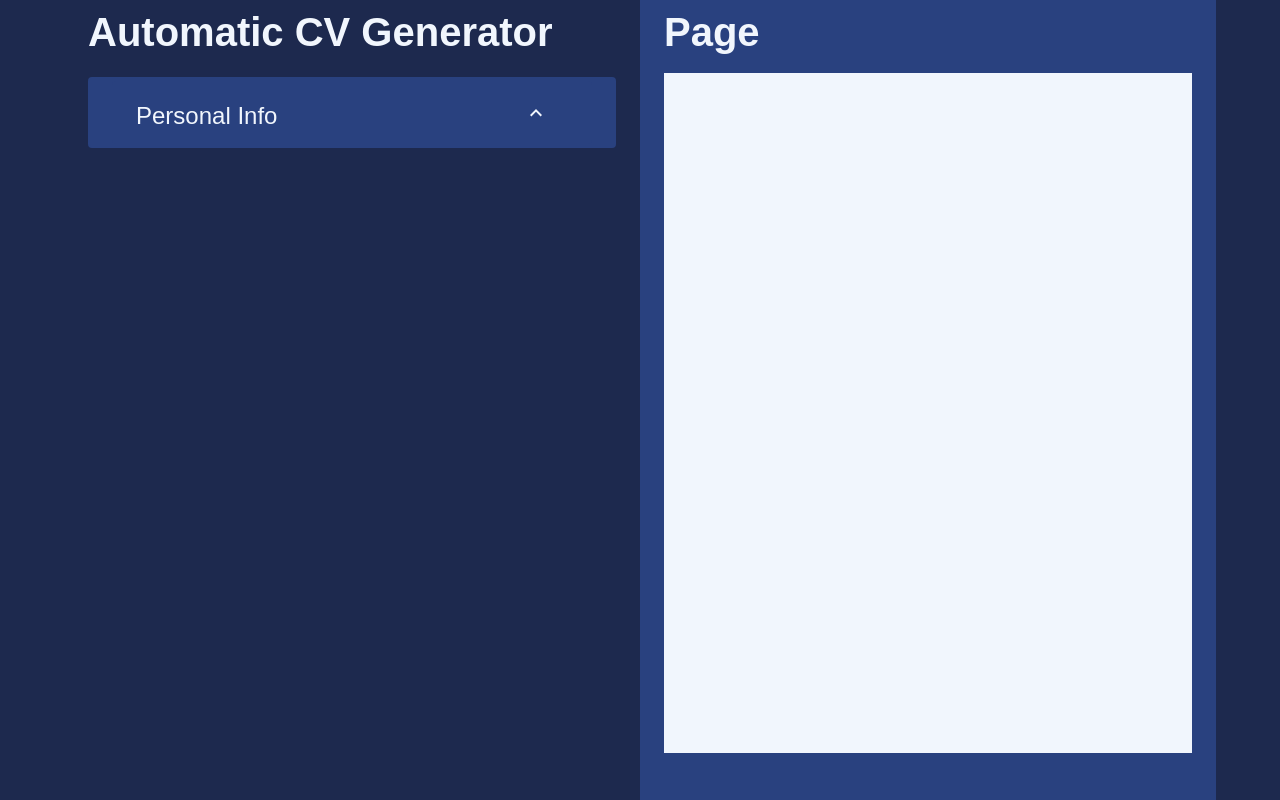
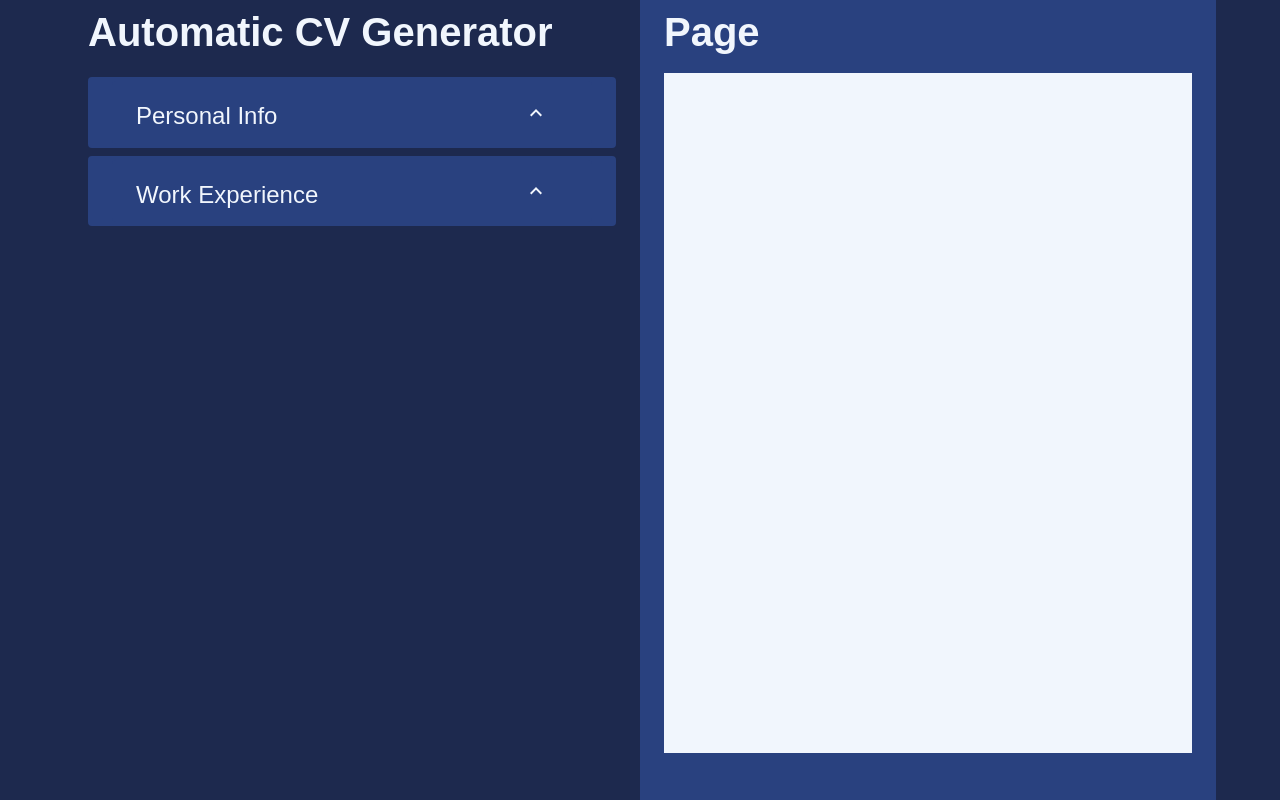
Before and after one commit to Sahil-911/odin-CV-Generator, a React (Vite) app: page / in a window 1280 px wide. Built offline with nearby package versions, Linux system fonts and the light colour scheme.

Commit message:
add Workexp.jsx

```diff
--- a/src/components/App.jsx
+++ b/src/components/App.jsx
@@ -7,6 +7,7 @@ import {
 } from "@mui/material";
 import theme from "./Theme";
 import PersonalInfo from "./PersonalInfo";
+import Workexp from "./Workexp";
 
 const App = () => {
   const containerCommonStyle = {
@@ -52,9 +53,8 @@ const App = () => {
           <Typography variant="h4" sx={{ marginTop: 1 }}>
             Automatic CV Generator
           </Typography>
-          <Typography>
             <PersonalInfo />
-          </Typography>
+            <Workexp />
         </Container>
         <Container
           sx={{
--- /dev/null
+++ b/src/components/Workexp.jsx
@@ -0,0 +1,109 @@
+import React, { useState } from "react";
+import { Button, Container, Input, Typography } from "@mui/material";
+import { ExpandMore, ExpandLess } from "@mui/icons-material";
+
+function Workexp() {
+  const [showMore, setShowMore] = useState(false);
+
+  const handleShow = () => {
+    setShowMore(!showMore);
+  };
+
+  const divisionStyle = {
+    color: "text.primary",
+    display: "flex",
+    flexDirection: "row",
+    bgcolor: "background.paper",
+    my: 0.5,
+    borderRadius: 1,
+    alignItems: "center",
+  };
+
+  const bodyContainerStyle = {
+    display: "flex",
+    alignItems: "center",
+  };
+
+  const labelStyle = {
+    marginRight: "2.4rem",
+  };
+
+  const textAreaStyle = {
+    width: "80%",
+    padding: "8px",
+    borderRadius: "4px",
+    maxHeight: "120px",
+    overflowY: "auto",
+    resize: "none",
+    border: "1px solid #ccc",
+  };
+
+  return (
+    <Container sx={{ ...divisionStyle, flexDirection: "column" }}>
+      <Container sx={divisionStyle}>
+        <Typography variant="h6" sx={{ marginBottom: 1 }}>
+          Work Experience
+        </Typography>
+        <Button
+          onClick={handleShow}
+          sx={{ marginLeft: "auto", color: "text.primary" }}
+        >
+          {showMore ? <ExpandMore /> : <ExpandLess />}
+        </Button>
+      </Container>
+      {showMore && (
+        <Container sx={bodyContainerStyle}>
+          <Typography variant="body1">
+            <Container sx={bodyContainerStyle}>
+              <Typography
+                variant="body2"
+                sx={{ ...labelStyle, marginRight: 5.5 }}
+              >
+                Company:
+              </Typography>
+              <Input type="text" />
+            </Container>
+            <Container sx={bodyContainerStyle}>
+              <Typography
+                variant="body2"
+                sx={{ ...labelStyle, marginRight: 6.7 }}
+              >
+                Position:
+              </Typography>
+              <Input type="text" />
+            </Container>
+            <Container sx={bodyContainerStyle}>
+              <Typography
+                variant="body2"
+                sx={{ ...labelStyle, marginRight: 5.2 }}
+              >
+                Start Date:
+              </Typography>
+              <Input type="text" />
+            </Container>
+            <Container sx={{ ...bodyContainerStyle, marginBottom: 1 }}>
+              <Typography
+                variant="body2"
+                sx={{ ...labelStyle, marginRight: 5.8 }}
+              >
+                End Date:
+              </Typography>
+              <Input type="text" />
+            </Container>
+            <Container sx={{ ...bodyContainerStyle, marginBottom: 2 }}>
+              <Typography variant="body2" sx={{ marginRight: 4 }}>
+                Description:
+              </Typography>
+              <textarea
+                placeholder="Tell us about your work experience..."
+                style={textAreaStyle}
+              />
+            </Container>
+          </Typography>
+        </Container>
+      )}
+    </Container>
+  );
+}
+
+export default Workexp;
```
